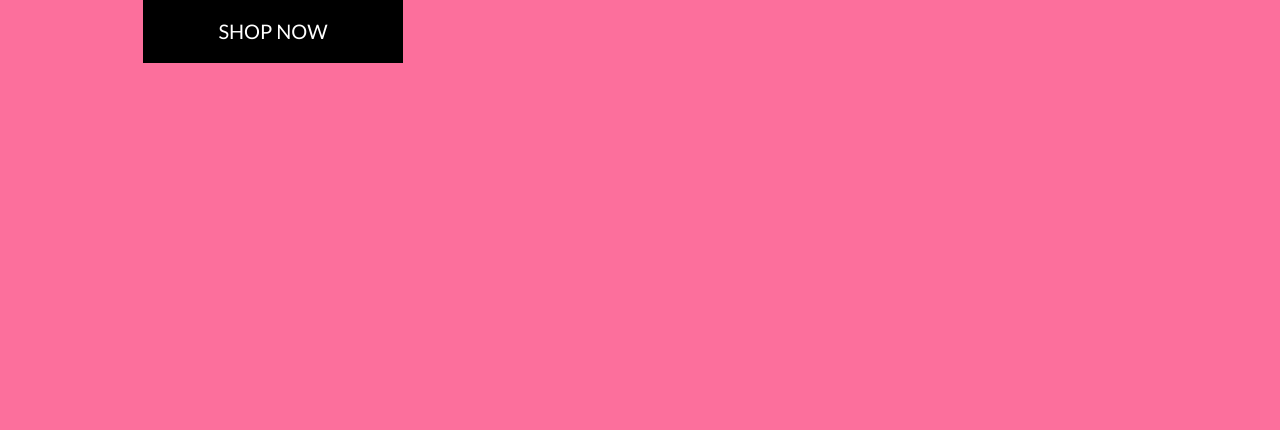
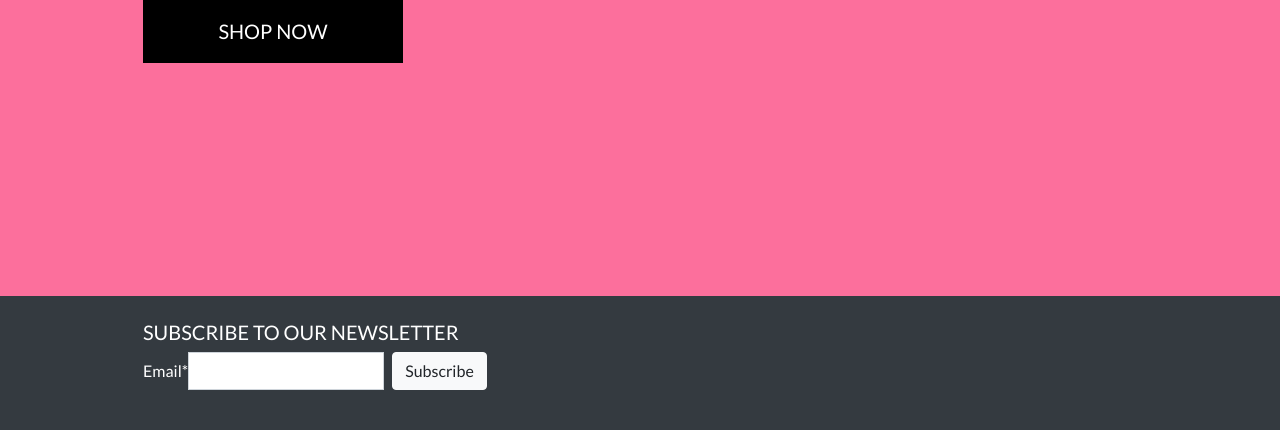
Before and after one commit to MiaTothova/PP5, a Django app: page / in a window 1280 px wide. Shown: the part 552-982 px from the top of the page. Before the commit the page ends 615 px from the top, so only its background shows below. Run offline with Django 3.2, Linux system fonts and the light colour scheme; some libraries are stand-ins or nearby versions.

Commit message:
Add newsletter subscription, views,forms,add footer, css

```diff
--- /dev/null
+++ b/home/context_processors.py
@@ -0,0 +1,4 @@
+from .forms import NewsletterForm
+
+def newsletter_form(request):
+    return {'newsletter_form': NewsletterForm()}
--- a/home/urls.py
+++ b/home/urls.py
@@ -4,4 +4,5 @@ from . import views
 
 urlpatterns = [
     path('', views.index, name='home'),
+    path('newsletter/', views.newsletter_signup, name='newsletter'),
 ]
--- a/home/views.py
+++ b/home/views.py
@@ -16,8 +16,11 @@ def newsletter_signup(request):
         form = NewsletterForm(request.POST)
         if form.is_valid():
             form.save()
-            messages.success(request, "Thank you for subscribing!")
-            return redirect('home')
-    else:
-        form = NewsletterForm()
-    return render(request, 'home/newsletter.html', {'form': form})
+            messages.add_message(request, messages.SUCCESS, 'Subscribed to the newsletter successfully!')
+        else:
+            messages.add_message(request, messages.ERROR, 'This email is already subscribed or invalid.')
+    return redirect('home')
+
+
+# def newsletter_thank_you(request):
+#     return render(request, 'home/newsletter_thank_you.html')
--- a/pp5/settings.py
+++ b/pp5/settings.py
@@ -93,6 +93,7 @@ TEMPLATES = [
                 'django.contrib.messages.context_processors.messages',
                 'django.template.context_processors.media',
                 'bag.contexts.bag_contents',
+                'home.context_processors.newsletter_form',
             ],
             'builtins': [
                 'crispy_forms.templatetags.crispy_forms_tags',
--- a/static/css/base.css
+++ b/static/css/base.css
@@ -267,6 +267,24 @@ input[name='q']::placeholder {
 }
 
 
+
+
+/* FOOTER */
+
+footer input[type="email"] {
+    max-width: 300px;
+    border-radius: 0;
+    padding: 0.5rem;
+}
+
+/* footer button {
+    border-radius: 0;
+} */
+
+
+
+
+
 /* fixed top navbar only on medium and up */
 @media (min-width: 992px) {
     .fixed-top-desktop-only {
--- a/templates/base.html
+++ b/templates/base.html
@@ -1,4 +1,5 @@
 {% load static %}
+{% load crispy_forms_filters %}
 
 <!doctype html>
 <html lang="en">
@@ -162,4 +163,23 @@
 
 </body>
 
+
+<footer class="bg-dark text-white mt-5 py-4">
+  <div class="container">
+    <div class="row">
+      <!-- Left side: Newsletter -->
+      <div class="col-md-6 mb-3">
+        <h5 class="text-uppercase">Subscribe to our Newsletter</h5>
+        <form method="POST" action="{% url 'newsletter' %}" class="form-inline">
+          {% csrf_token %}
+          <div class="form-group d-flex">
+            {{ newsletter_form.email|as_crispy_field }}
+            <button type="submit" class="btn btn-light ml-2">Subscribe</button>
+          </div>
+        </form>
+      </div>
+
+
+
+</footer>
 </html>
```
Also changed, not shown: home/forms.py (+10 -0 lines), home/migrations/0001_initial.py (added).
